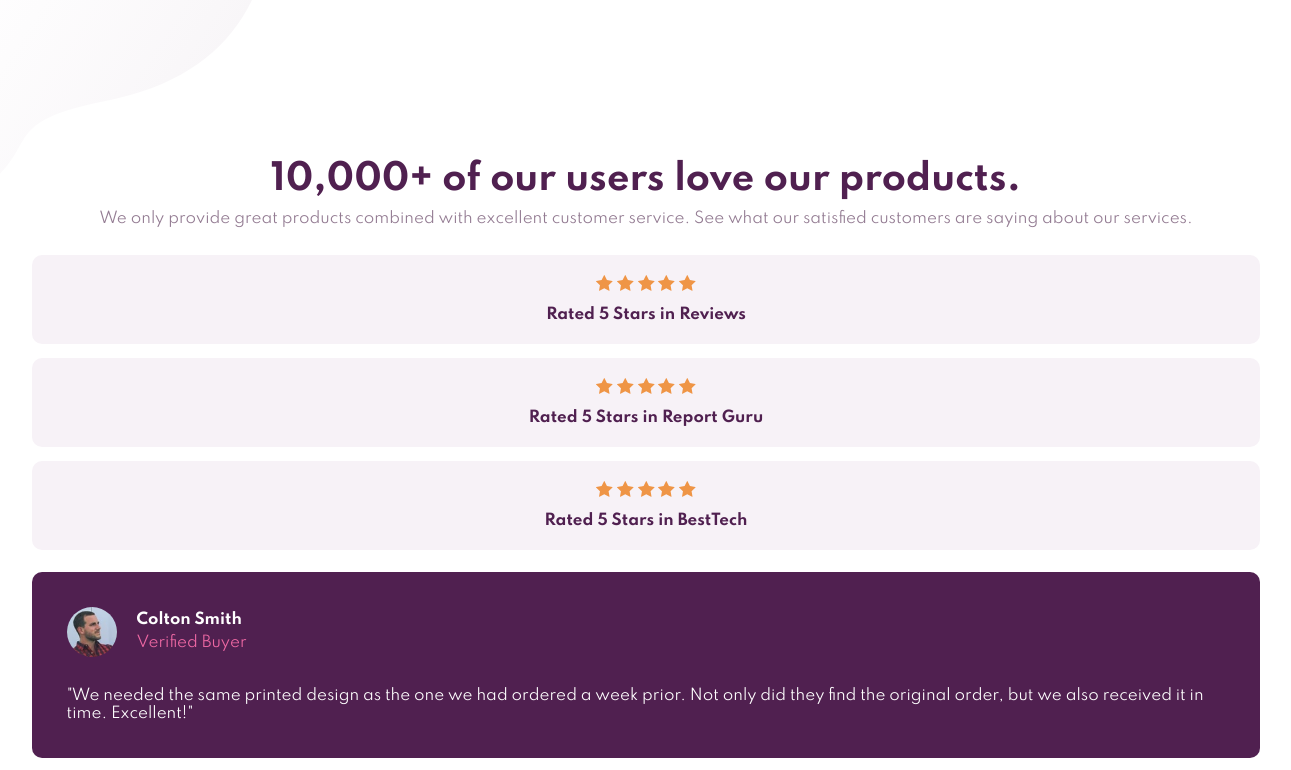
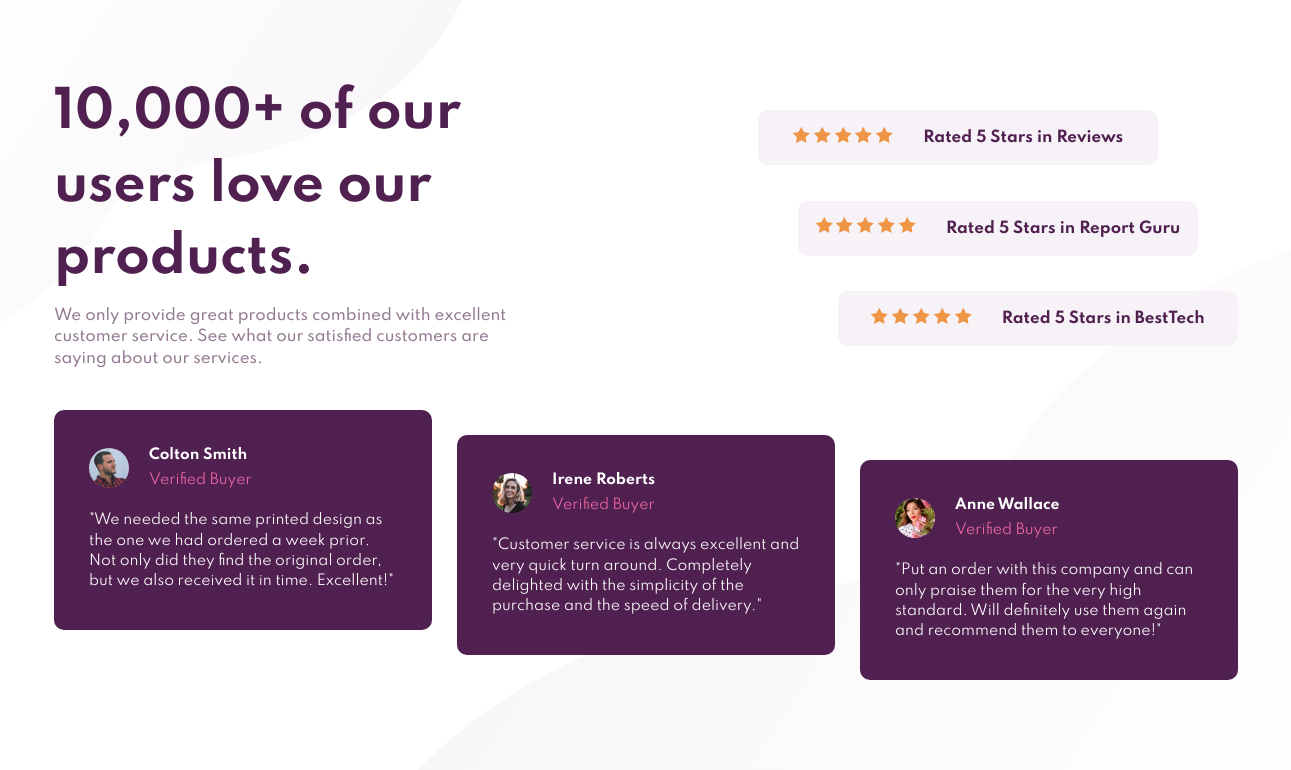
Before and after one commit to GaldinoMat/social-proof-frontendmentor, a plain HTML site: page index.html in a window 1536 px wide. Shown: the top 770 px of the page, without its empty margins (122-1413 px from the left). Drawn offline with Linux system fonts and the light colour scheme.

Commit message:
FInished project, converted px units to responsive rem.

```diff
--- a/style.css
+++ b/style.css
@@ -14,12 +14,17 @@
 
 body {
   font-family: "Spartan", sans-serif;
-  font-size: 15px;
+  font-size: 0.938rem;
   font-weight: 400;
+  line-height: 1.45;
   background-image: url("./images/bg-pattern-top-mobile.svg"),
     url("./images/bg-pattern-bottom-mobile.svg");
   background-repeat: no-repeat, no-repeat;
   background-position: top left, bottom left;
+}
+
+p {
+  word-wrap: break-word;
 }
 
 .container {
@@ -32,19 +37,20 @@ body {
 
 .text-container {
   text-align: center;
-  margin: 5px 0;
+  margin: 0.313rem 0;
 }
 
 .text-container h1 {
   color: var(--very-dark-magenta);
   font-weight: 700;
-  font-size: 35px;
-  margin-bottom: 10px;
+  font-size: 2.188rem;
+  margin-bottom: 0.625rem;
 }
 
 .text-container p {
   color: var(--dark-grayish-magenta);
-  margin: 10px 0;
+  font-weight: 500;
+  margin: 0.625rem 0;
 }
 
 .star-review-container {
@@ -52,61 +58,61 @@ body {
   display: flex;
   flex-direction: column;
   align-self: center;
-  margin: 5px 0;
+  margin: 0.313rem 0;
 }
 
 .review-card {
   background-color: var(--light-grayish-magenta);
-  border-radius: 10px;
+  border-radius: 0.625rem;
   display: flex;
   flex-direction: column;
   justify-content: center;
   align-items: center;
   width: 100%;
   height: 33%;
-  margin: 7px 0;
-  padding: 10px 15px;
+  margin: 0.438rem 0;
+  padding: 0.625rem 0.938rem;
 }
 
 .stars-container {
-  margin-top: 10px;
+  margin-top: 0.625rem;
 }
 
 .review-text {
   color: var(--very-dark-magenta);
   font-weight: 700;
-  margin: 10px 0 10px 0;
+  margin: 0.625rem 0 0.625rem 0;
   text-align: center;
 }
 
 .social-proof-card {
   background-color: var(--very-dark-magenta);
   color: var(--white-backgorund);
-  padding: 35px;
-  border-radius: 10px;
+  padding: 2.188rem;
+  border-radius: 0.625rem;
 }
 
 .title-area {
   display: flex;
   align-items: center;
-  margin-bottom: 30px;
+  margin-bottom: 1.875rem;
 }
 
 .title-area img {
-  width: 50px;
+  width: 40px;
   border-radius: 100%;
-  margin-right: 20px;
+  margin-right: 1.25rem;
 }
 
 .verification {
   color: var(--soft-pink);
-  margin-top: 5px;
+  margin-top: 0.313rem;
 }
 
 .cards-container {
   display: flex;
-  max-width: 100%;
-  margin: 5px 0;
+  width: 100%;
+  margin: 0.313rem 0;
   flex-direction: column;
 }
 
@@ -116,7 +122,7 @@ body {
 
 .social-proof-card {
   width: 100%;
-  margin: 5px 0 10px 0;
+  margin: 0.313rem 0 0.625rem 0;
 }
 
 @media (min-width: 601px) and (max-width: 767px) {
@@ -134,7 +140,7 @@ body {
   }
 }
 
-@media (min-width: 768px) and (max-width: 1024px) {
+@media (min-width: 768px) and (max-width: 1439px) {
   body {
     background-image: url("./images/bg-pattern-top-desktop.svg"),
       url("./images/bg-pattern-bottom-desktop.svg");
@@ -148,11 +154,11 @@ body {
 
   .text-container {
     width: 85%;
-    margin-bottom: 20px;
+    margin-bottom: 1.25rem;
   }
 
   .text-container h1 {
-    font-size: 45px;
+    font-size: 2.813rem;
   }
 
   .star-review-container {
@@ -162,18 +168,18 @@ body {
   }
 
   .review-card {
-    width: 300px;
-    height: 75px;
+    width: 18.75rem;
+    height: 4.688rem;
     align-self: center;
-    margin: inherit 5px;
+    margin: inherit 0.0313rem;
   }
 
   .stars-container {
-    margin-top: 20px;
+    margin-top: 1.25rem;
   }
 
   .review-text {
-    margin: 5px 0 25px 0;
+    margin: 0.313rem 0 1.563rem 0;
   }
 
   .cards-container {
@@ -183,15 +189,135 @@ body {
   }
 
   .social-proof-card {
-    width: 290px;
-    height: 250px;
+    width: 18.75rem;
+    height: 17.188rem;
   }
 
   .title-area {
-    margin-bottom: 20px;
+    margin-bottom: 1.25rem;
   }
 }
 
-@media (min-width: 1024px) {
+@media (min-width: 1088px) and (max-width: 1440px) {
+  .container {
+    margin: 5% 16%;
+  }
 
+  .text-container,
+  .star-review-container,
+  .cards-container {
+    width: 100%;
+  }
+
+  .review-card {
+    width: 21.875rem;
+  }
+
+  .social-proof-card {
+    width: 21.875rem;
+  }
 }
+
+@media (min-width: 1440px) {
+  body {
+    background-image: url("./images/bg-pattern-top-desktop.svg"),
+      url("./images/bg-pattern-bottom-desktop.svg");
+    background-position: top left, top 28vh right;
+  }
+
+  .container {
+    margin: 4.5rem 11rem;
+    flex-direction: row;
+    flex-wrap: wrap;
+    justify-content: space-between;
+  }
+
+  .text-container {
+    width: 34.375rem;
+  }
+
+  .star-review-container {
+    width: 30rem;
+    height: 15.625rem;
+    align-content: flex-end;
+    justify-content: space-between;
+    align-items: center;
+  }
+  .text-container {
+    text-align: left;
+  }
+
+  .text-container h1 {
+    font-size: 3.125rem;
+  }
+
+  .text-container p {
+    width: 85%;
+  }
+
+  .review-card {
+    padding: 0;
+    flex-direction: row;
+    height: 3.438rem;
+    width: 25rem;
+  }
+
+  .review-card:first-child {
+    align-self: flex-start;
+  }
+
+  .review-card:last-child {
+    align-self: flex-end;
+  }
+
+  .stars-container,
+  .review-text {
+    align-self: center;
+    margin: 0 0.938rem;
+  }
+
+  .cards-container {
+    width: 100%;
+    height: 17.188rem;
+    flex-direction: row;
+    justify-content: center;
+    align-items: center;
+    justify-content: space-between;
+    margin-top: 1.25rem;
+  }
+
+  .social-proof-card {
+    width: 25rem;
+    height: 13.75rem;
+    margin-bottom: 0;
+    font-size: 0.875rem;
+  }
+
+  .social-proof-card:first-child {
+    align-self: flex-start;
+    margin-right: 1.563rem;
+  }
+
+  .social-proof-card:last-child {
+    align-self: flex-end;
+    margin-left: 1.563rem;
+  }
+
+  .title-area {
+    margin-bottom: 1.25rem;
+  }
+
+  .title-area img {
+    width: 2.5rem;
+  }
+}
+
+@media (min-width: 1601px) {
+  .container {
+    margin: 8rem 19rem;
+  }
+
+  .star-review-container {
+    width: 40rem;
+  }
+}
```
